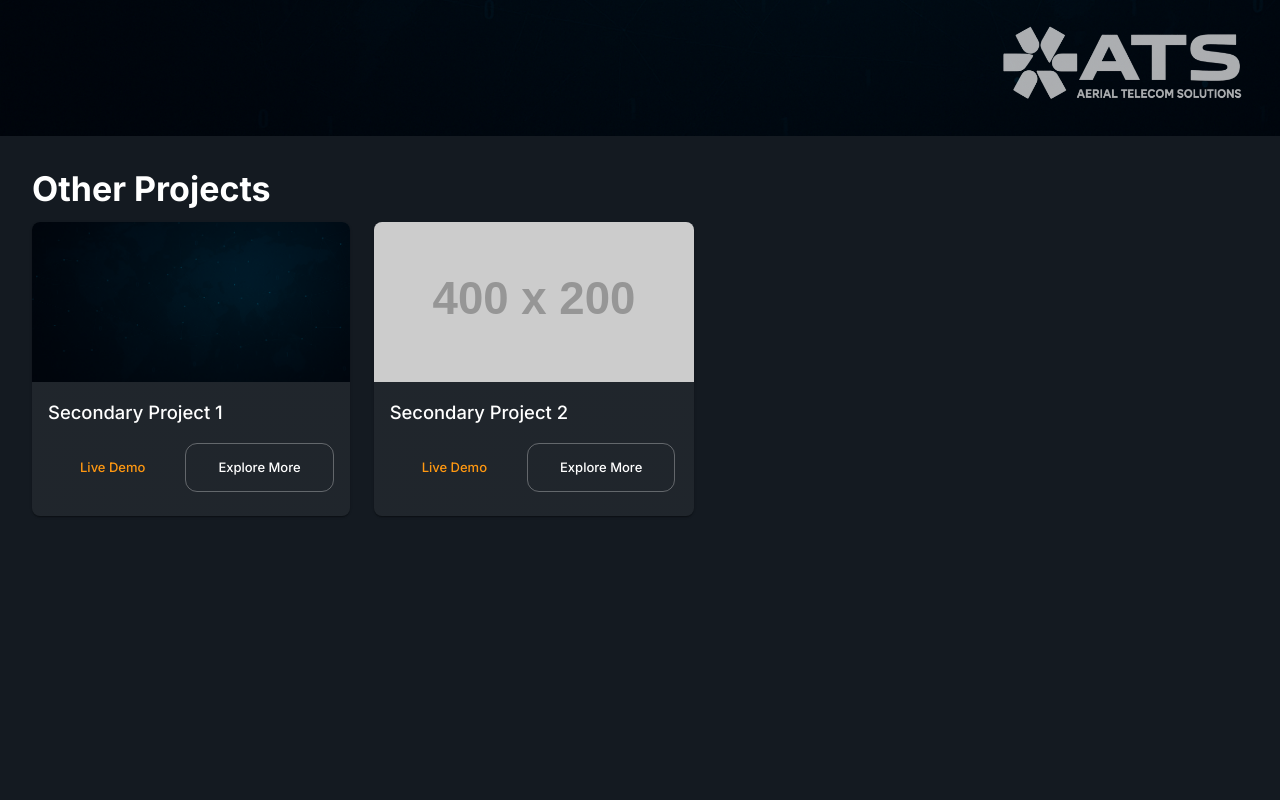
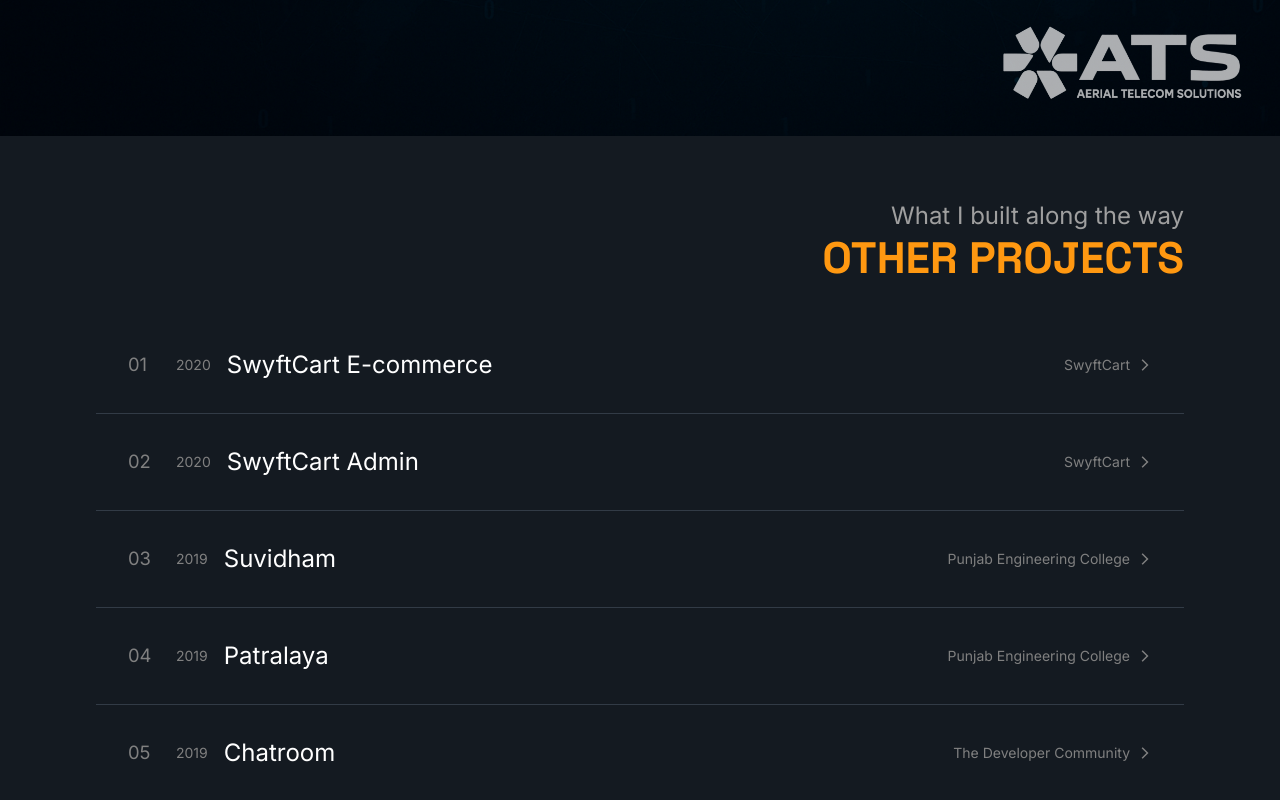
Before and after one commit to amadhya02/Portfolio, a React (Create React App) app: page /projects in a window 1280 px wide. Shown: the part 664-1464 px from the top of the page. Before the commit the page ends 1212 px from the top, so only its background shows below. Built offline with nearby package versions, Linux system fonts and the light colour scheme; some icons are missing.

Commit message:
Other projects

```diff
--- a/src/components/SectionContainer.js
+++ b/src/components/SectionContainer.js
@@ -3,9 +3,16 @@ import { Box } from '@mui/material';
 
 import Header from './Header';
 
-const SectionContainer = ({ children, align, title, subtitle, id }) => {
+const SectionContainer = ({
+  children,
+  align,
+  title,
+  subtitle,
+  id,
+  sx = {},
+}) => {
   return (
-    <Box sx={{ px: { xs: 3, sm: 6 }, py: 4 }} id={id}>
+    <Box sx={{ px: { xs: 4, sm: 6, md: 12 }, py: 4, ...sx }} id={id}>
       <Header align={align} title={title} subtitle={subtitle} />
       {children}
     </Box>
--- /dev/null
+++ b/src/constants/projects.js
@@ -0,0 +1,142 @@
+import { TECHNOLOGIES_ICONS } from './technologies';
+import AtsHero from '../assets/images/ats-project-bg.png';
+import { COMPANIES_LOGO } from './experience';
+
+const PROJECTS = [
+  {
+    title: 'ATS Website',
+    year: 2023,
+    image: AtsHero,
+    liveDemoUrl: 'https://aerialtelecom.in/',
+    githubUrl: null,
+    tagline:
+      'A polished web experience showcasing ATS’s end-to-end telecom solutions and capabilities',
+    description:
+      'A sleek corporate website designed and developed for Aerial Telecom Solutions (ATS), a leading player in telecom infrastructure and training services. The site showcases ATS’s offerings, legacy, and impact through a modern, responsive interface. Built with performance and clarity in mind, it features subtle animations, a clean information hierarchy, and seamless navigation for stakeholders across sectors.',
+    techStack: [TECHNOLOGIES_ICONS.REACT],
+    featured: true,
+    partnerLogo: COMPANIES_LOGO.ATS,
+  },
+  {
+    year: 2020,
+    title: 'SwyftCart E-commerce',
+    liveDemoUrl: 'http://demo.swyftcart.com/',
+    githubUrl: null,
+    tagline:
+      'A hyperlocal shopping platform connecting users to nearby stores with seamless delivery and tracking',
+    under: 'SwyftCart',
+    description: [
+      'SwyftCart E-commerce is an e-commerce website.',
+      'Users can buy products from various shops near them by adding listed products to their cart. They have an option to pay online or can choose cash on delivery option.',
+      "Also, user's can track their orders and cancel them.",
+    ],
+    techStack: [
+      TECHNOLOGIES_ICONS.TYPESCRIPT,
+      TECHNOLOGIES_ICONS.REACT,
+      TECHNOLOGIES_ICONS.REDUX,
+      TECHNOLOGIES_ICONS.NODEJS,
+      TECHNOLOGIES_ICONS.EXPRESS,
+      TECHNOLOGIES_ICONS.FIREBASE,
+      TECHNOLOGIES_ICONS.ANTD,
+    ],
+    featured: false,
+    partnerLogo: null,
+  },
+  {
+    year: 2020,
+    title: 'SwyftCart Admin',
+    liveDemoUrl: 'https://demoshop.swyftcart.com/',
+    githubUrl: null,
+    tagline:
+      'An intuitive dashboard for sellers to manage inventory, orders, and analyze store performance',
+    under: 'SwyftCart',
+    description: [
+      'SwyftCart admin is an application for shops to manage their orders and products.',
+      'User can view their statistics, view orders, change their status, and manage their inventory.',
+    ],
+    techStack: [
+      TECHNOLOGIES_ICONS.TYPESCRIPT,
+      TECHNOLOGIES_ICONS.REACT,
+      TECHNOLOGIES_ICONS.REDUX,
+      TECHNOLOGIES_ICONS.NODEJS,
+      TECHNOLOGIES_ICONS.EXPRESS,
+      TECHNOLOGIES_ICONS.FIREBASE,
+      TECHNOLOGIES_ICONS.ANTD,
+    ],
+    featured: false,
+    partnerLogo: null,
+  },
+  {
+    year: 2019,
+    title: 'Suvidham',
+    liveDemoUrl: 'http://suvidham.now.sh/',
+    githubUrl: null,
+    tagline:
+      'A smart parking platform for real-time slot monitoring, payments, and user profile management',
+    under: 'Punjab Engineering College',
+    description: [
+      'Suvidham is a smart parking web and android app.',
+      'Users can create an account or sign in with Google.',
+      'Users can view the parking layout to check slot occupancy and can pay parking tickets.',
+      'User can edit their profile and view their payment history.',
+    ],
+    techStack: [
+      TECHNOLOGIES_ICONS.JAVASCRIPT,
+      TECHNOLOGIES_ICONS.REACT,
+      TECHNOLOGIES_ICONS.REDUX,
+      TECHNOLOGIES_ICONS.DJANGO,
+      TECHNOLOGIES_ICONS.CPP,
+      TECHNOLOGIES_ICONS.KOTLIN,
+      TECHNOLOGIES_ICONS.MATERIAL_UI,
+    ],
+    featured: false,
+    partnerLogo: null,
+  },
+  {
+    year: 2019,
+    title: 'Patralaya',
+    liveDemoUrl: 'https://patralaya.herokuapp.com/',
+    githubUrl: null,
+    tagline:
+      'A modern blogging platform with rich user profiles, tags, filters, and social sharing',
+    under: 'Punjab Engineering College',
+    description: [
+      'Patralaya is a blogging website.',
+      'Users can post blogs, add tags to them and categorize them. Further, users can view other user profiles, filter their feed, and share blogs on Facebook, Reddit and Twitter.',
+    ],
+    techStack: [
+      TECHNOLOGIES_ICONS.JAVASCRIPT,
+      TECHNOLOGIES_ICONS.REACT,
+      TECHNOLOGIES_ICONS.REDUX,
+      TECHNOLOGIES_ICONS.DJANGO,
+      TECHNOLOGIES_ICONS.POSTGRESQL,
+      TECHNOLOGIES_ICONS.MATERIAL_UI,
+    ],
+    featured: false,
+    partnerLogo: null,
+  },
+  {
+    year: 2019,
+    title: 'Chatroom',
+    liveDemoUrl: 'https://github.com/EightBitGod/TheDevCom_ProjectChatroom',
+    githubUrl: null,
+    tagline:
+      'A real-time group chat app supporting emoji, user presence, and message timestamps',
+    under: 'The Developer Community',
+    description: [
+      'Worked with in a team to develop chatroom application.',
+      'Features supported by application are emoji, users can join room to chat, last activity of user, and timestamp of message.',
+    ],
+    techStack: [
+      TECHNOLOGIES_ICONS.JAVASCRIPT,
+      TECHNOLOGIES_ICONS.REACT,
+      TECHNOLOGIES_ICONS.REDUX,
+      TECHNOLOGIES_ICONS.DJANGO,
+      TECHNOLOGIES_ICONS.REDIS,
+    ],
+    featured: false,
+    partnerLogo: null,
+  },
+];
+
+export default PROJECTS;
--- a/src/pages/Projects.js
+++ b/src/pages/Projects.js
@@ -1,53 +1,37 @@
 import React, { useState } from 'react';
-import { Box, Typography, Grid, Button, Dialog, DialogTitle, DialogContent, Card, CardContent, CardMedia, Stack, Divider } from '@mui/material';
+import {
+  Box,
+  Typography,
+  Grid,
+  Button,
+  Dialog,
+  DialogTitle,
+  DialogContent,
+  Divider,
+} from '@mui/material';
 import { motion } from 'framer-motion';
 import KeyboardArrowDownIcon from '@mui/icons-material/KeyboardArrowDown';
 import LaunchIcon from '@mui/icons-material/Launch';
 import InfoOutlinedIcon from '@mui/icons-material/InfoOutlined';
 
-import AtsLogo from "../assets/images/ats-logo.png";
-import AtsHero from "../assets/images/ats-project-bg.png";
-
-const projects = [
-    {
-        title: 'ATS Website',
-        year: 2025,
-        image: AtsHero,
-        liveDemoUrl: 'https://aerialtelecom.in/',
-        githubUrl: null,
-        tagline: 'A polished web experience showcasing ATS’s end-to-end telecom solutions and capabilities',
-        description: 'A sleek corporate website designed and developed for Aerial Telecom Solutions (ATS), a leading player in telecom infrastructure and training services. The site showcases ATS’s offerings, legacy, and impact through a modern, responsive interface. Built with performance and clarity in mind, it features subtle animations, a clean information hierarchy, and seamless navigation for stakeholders across sectors.',
-        techStack: ['React'],
-        featured: true,
-    },
-    {
-        title: 'Secondary Project 1',
-        image: AtsHero,
-        liveDemoUrl: '#',
-        description: 'Description of project 1.',
-        techStack: ['Next.js', 'Tailwind'],
-    },
-    {
-        title: 'Secondary Project 2',
-        image: 'https://via.placeholder.com/400x200',
-        liveDemoUrl: '#',
-        description: 'Description of project 2.',
-        techStack: ['Vue', 'Firebase'],
-    },
-];
+import { ArrowForwardIos } from '@mui/icons-material';
+import SectionContainer from '../components/SectionContainer';
+import PROJECTS from '../constants/projects';
+import theme from '../theme';
 
 export default function ProjectsPage() {
   const [selectedProject, setSelectedProject] = useState(null);
   const handleOpen = (project) => setSelectedProject(project);
   const handleClose = () => setSelectedProject(null);
 
-    const featured = projects.find(p => p.featured);
-    const others = projects.filter(p => !p.featured);
+  const featured = PROJECTS.find((p) => p.featured);
+  const others = PROJECTS.filter((p) => !p.featured);
 
   return (
     <Box>
       {/* Hero Section */}
-            <Box
+      <SectionContainer
+        id="projects-hero"
         sx={{
           position: 'relative',
           height: '100vh',
@@ -57,7 +41,6 @@ export default function ProjectsPage() {
           display: 'flex',
           alignItems: 'center',
           justifyContent: 'flex-start',
-                    px: { xs: 4, md: 12 },
         }}
       >
         <Box sx={{ zIndex: 2, color: '#fff', maxWidth: 700 }}>
@@ -66,10 +49,10 @@ export default function ProjectsPage() {
             animate={{ opacity: 1, y: 0 }}
             transition={{ duration: 1 }}
           >
-                        <Typography variant="h1">
-                            {featured.title}
-                        </Typography>
-                        <Divider sx={{ width: 64, borderColor: 'primary.main', mb: 2, height: 1 }} />
+            <Typography variant="h1">{featured.title}</Typography>
+            <Divider
+              sx={{ width: 64, borderColor: 'primary.main', mb: 2, height: 1 }}
+            />
             <Typography variant="h6" color="textSecondary" mb={4}>
               {featured.tagline}
             </Typography>
@@ -103,52 +86,121 @@ export default function ProjectsPage() {
             left: '50%',
             transform: 'translateX(-50%)',
             zIndex: 2,
-                        color: '#fff'
+            color: '#fff',
           }}
         >
           <Button
-                        onClick={() => window.scrollTo({ top: window.innerHeight, behavior: 'smooth' })}
+            onClick={() =>
+              window.scrollTo({ top: window.innerHeight, behavior: 'smooth' })
+            }
             sx={{ color: 'inherit', minWidth: 'auto' }}
           >
             <KeyboardArrowDownIcon fontSize="large" />
           </Button>
         </motion.div>
-            </Box>
+      </SectionContainer>
 
       {/* Other Projects Grid */}
-            <Box p={4}>
-                <motion.div initial={{ opacity: 0 }} animate={{ opacity: 1 }} transition={{ delay: 0.2 }}>
-                    <Typography variant="h4" fontWeight={600} gutterBottom>
-                        Other Projects
-                    </Typography>
-                    <Grid container spacing={3}>
+      <SectionContainer
+        id="other_projects"
+        title="OTHER PROJECTS"
+        subtitle="What I built along the way"
+        align="right"
+        sx={{ py: 8 }}
+      >
+        <motion.div
+          initial={{ opacity: 0 }}
+          animate={{ opacity: 1 }}
+          transition={{ delay: 0.2 }}
+        ></motion.div>
+        <Grid container direction="column">
           {others.map((project, index) => (
-                            <Grid item xs={12} sm={6} md={4} key={index}>
+            <Grid item key={index}>
               <motion.div
                 initial={{ opacity: 0, y: 20 }}
                 whileInView={{ opacity: 1, y: 0 }}
-                                    transition={{ duration: 0.5, delay: index * 0.1 }}
                 viewport={{ once: true }}
               >
-                                    <Card elevation={1}>
-                                        <CardMedia component="img" height="160" image={project.image} alt={project.title} />
-                                        <CardContent>
-                                            <Typography variant="h6" fontWeight={500}>{project.title}</Typography>
-                                            <Box mt={2}>
-                                                <Button size="small" variant="text" href={project.liveDemoUrl} target="_blank" sx={{ mr: 1 }}>
-                                                    Live Demo
-                                                </Button>
-                                                <Button size="small" variant="outlined" onClick={() => handleOpen(project)}>
-                                                    Explore More
-                                                </Button>
+                <Box
+                  sx={{
+                    display: 'flex',
+                    justifyContent: 'space-between',
+                    alignItems: 'center',
+                    borderBottom: `1px solid ${theme.custom.border}`,
+                    p: 4,
+                    transition:
+                      'background-color 0.3s ease, transform 0.2s ease',
+                    '&:hover': {
+                      backgroundColor: 'rgba(255, 255, 255, 0.05)',
+                      transform: 'scale(1.01)',
+                    },
+                  }}
+                >
+                  <Box sx={{ display: 'flex', alignItems: 'center' }}>
+                    <Typography
+                      variant="h6"
+                      sx={{ color: 'gray', fontWeight: 300, width: 32, mr: 2 }}
+                    >
+                      {String(index + 1).padStart(2, '0')}
+                    </Typography>
+                    <Typography
+                      variant="body2"
+                      sx={{
+                        color: 'gray',
+                        mr: 2,
+                        display: { xs: 'none', sm: 'block' },
+                      }}
+                    >
+                      {project.year}
+                    </Typography>
+                    <Typography
+                      variant="h5"
+                      sx={{
+                        cursor: 'pointer',
+                        transition: 'color 0.2s ease',
+                        '&:hover': {
+                          color: 'primary.main',
+                        },
+                      }}
+                      onClick={() => handleOpen(project)}
+                    >
+                      {project.title}
+                    </Typography>
                   </Box>
-                                        </CardContent>
-                                    </Card>
+                  <Box
+                    sx={{
+                      display: 'flex',
+                      alignItems: 'center',
+                      transition: 'transform 0.3s ease',
+                      '&:hover': {
+                        transform: 'translateX(4px)',
+                      },
+                    }}
+                  >
+                    <Typography
+                      variant="body2"
+                      sx={{
+                        color: 'gray',
+                        display: { xs: 'none', md: 'block' },
+                      }}
+                    >
+                      {project.under || 'Web Development'}
+                    </Typography>
+                    <ArrowForwardIos
+                      sx={{
+                        color: 'gray',
+                        fontSize: 14,
+                        ml: 1,
+                        transition: 'transform 0.3s ease',
+                      }}
+                    />
+                  </Box>
+                </Box>
               </motion.div>
             </Grid>
           ))}
         </Grid>
-                </motion.div>
+
         {/* Company Logo */}
         <Box
           sx={{
@@ -160,24 +212,46 @@ export default function ProjectsPage() {
           }}
         >
           <img
-                        src={AtsLogo}
-                        alt="ATS Logo"
-                        style={{ height: "10vh", opacity: 0.8 }}
+            src={featured.partnerLogo}
+            alt={featured.title}
+            style={{ height: '10vh', opacity: 0.8 }}
           />
         </Box>
-            </Box>
+      </SectionContainer>
 
       {/* Modal */}
-            <Dialog open={!!selectedProject} onClose={handleClose} maxWidth="md" fullWidth>
+      <Dialog
+        open={!!selectedProject}
+        onClose={handleClose}
+        maxWidth="md"
+        fullWidth
+      >
         {selectedProject && (
           <>
             <DialogTitle>{selectedProject.title}</DialogTitle>
             <DialogContent>
-                            <img src={selectedProject.image} alt={selectedProject.title} style={{ width: '100%', marginBottom: 16 }} />
+              <img
+                src={selectedProject.image}
+                alt={selectedProject.title}
+                style={{ width: '100%', marginBottom: 16 }}
+              />
               <Typography paragraph>{selectedProject.description}</Typography>
-                            <Button variant="contained" href={selectedProject.liveDemoUrl} target="_blank" sx={{ mr: 2 }}>Live Demo</Button>
+              <Button
+                variant="contained"
+                href={selectedProject.liveDemoUrl}
+                target="_blank"
+                sx={{ mr: 2 }}
+              >
+                Live Demo
+              </Button>
               {selectedProject.githubUrl && (
-                                <Button variant="outlined" href={selectedProject.githubUrl} target="_blank">GitHub</Button>
+                <Button
+                  variant="outlined"
+                  href={selectedProject.githubUrl}
+                  target="_blank"
+                >
+                  GitHub
+                </Button>
               )}
             </DialogContent>
           </>
```
Also changed, not shown: src/constants/experience.js (+11 -4 lines), src/pages/About/AboutCard/index.js (+3 -5 lines). Lines whose indentation alone changed are shown as unchanged.
